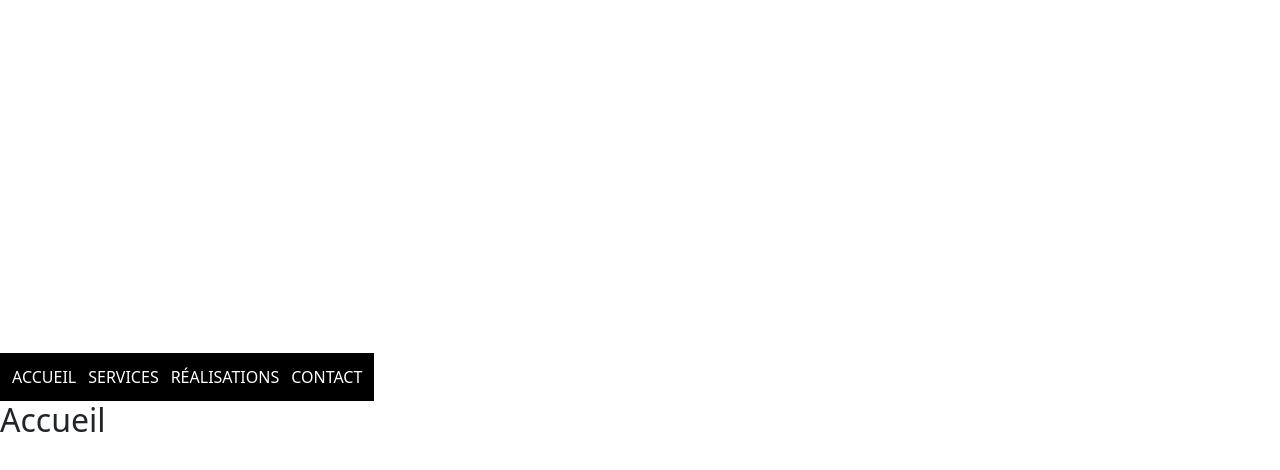
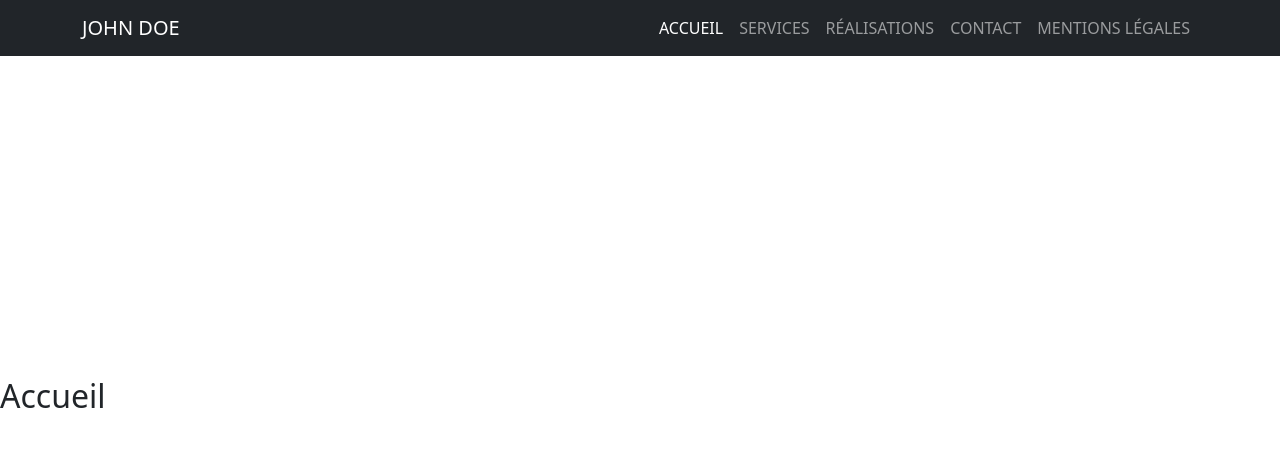
Before and after one commit to obistafff/portfolio-react, a React (Vite) app: page / in a window 1280 px wide. Shown: the top 470 px of the page. Built offline with nearby package versions, Linux system fonts and the light colour scheme.

Commit message:
Feat: header navbar with NavLink active state

```diff
--- a/src/components/Header.jsx
+++ b/src/components/Header.jsx
@@ -1,23 +1,87 @@
-import { NavLink } from "react-router-dom"
+import { NavLink } from "react-router-dom";
 
 export default function Header() {
   return (
-    <nav style={{ padding: 12, background: "black" }}>
-      <NavLink to="/" style={{ color: "white", marginRight: 12 }}>
-        ACCUEIL
-      </NavLink>
+    <header>
+      <nav className="navbar navbar-expand-lg navbar-dark bg-dark fixed-top">
+        <div className="container">
+          <NavLink className="navbar-brand" to="/">
+            JOHN DOE
+          </NavLink>
 
-      <NavLink to="/services" style={{ color: "white", marginRight: 12 }}>
-        SERVICES
-      </NavLink>
+          <button
+            className="navbar-toggler"
+            type="button"
+            data-bs-toggle="collapse"
+            data-bs-target="#mainNav"
+            aria-controls="mainNav"
+            aria-expanded="false"
+            aria-label="Toggle navigation"
+          >
+            <span className="navbar-toggler-icon" />
+          </button>
 
-      <NavLink to="/realisations" style={{ color: "white", marginRight: 12 }}>
-        RÉALISATIONS
-      </NavLink>
+          <div className="collapse navbar-collapse" id="mainNav">
+            <ul className="navbar-nav ms-auto">
+              <li className="nav-item">
+                <NavLink
+                  to="/"
+                  end
+                  className={({ isActive }) =>
+                    "nav-link text-uppercase " + (isActive ? "active" : "")
+                  }
+                >
+                  Accueil
+                </NavLink>
+              </li>
 
-      <NavLink to="/contact" style={{ color: "white" }}>
-        CONTACT
-      </NavLink>
-    </nav>
-  )
+              <li className="nav-item">
+                <NavLink
+                  to="/services"
+                  className={({ isActive }) =>
+                    "nav-link text-uppercase " + (isActive ? "active" : "")
+                  }
+                >
+                  Services
+                </NavLink>
+              </li>
+
+              <li className="nav-item">
+                <NavLink
+                  to="/portfolio"
+                  className={({ isActive }) =>
+                    "nav-link text-uppercase " + (isActive ? "active" : "")
+                  }
+                >
+                  Réalisations
+                </NavLink>
+              </li>
+
+              <li className="nav-item">
+                <NavLink
+                  to="/contact"
+                  className={({ isActive }) =>
+                    "nav-link text-uppercase " + (isActive ? "active" : "")
+                  }
+                >
+                  Contact
+                </NavLink>
+              </li>
+
+              <li className="nav-item">
+                <NavLink
+                  to="/mentions-legales"
+                  className={({ isActive }) =>
+                    "nav-link text-uppercase " + (isActive ? "active" : "")
+                  }
+                >
+                  Mentions légales
+                </NavLink>
+              </li>
+            </ul>
+          </div>
+        </div>
+      </nav>
+    </header>
+  );
 }
```
